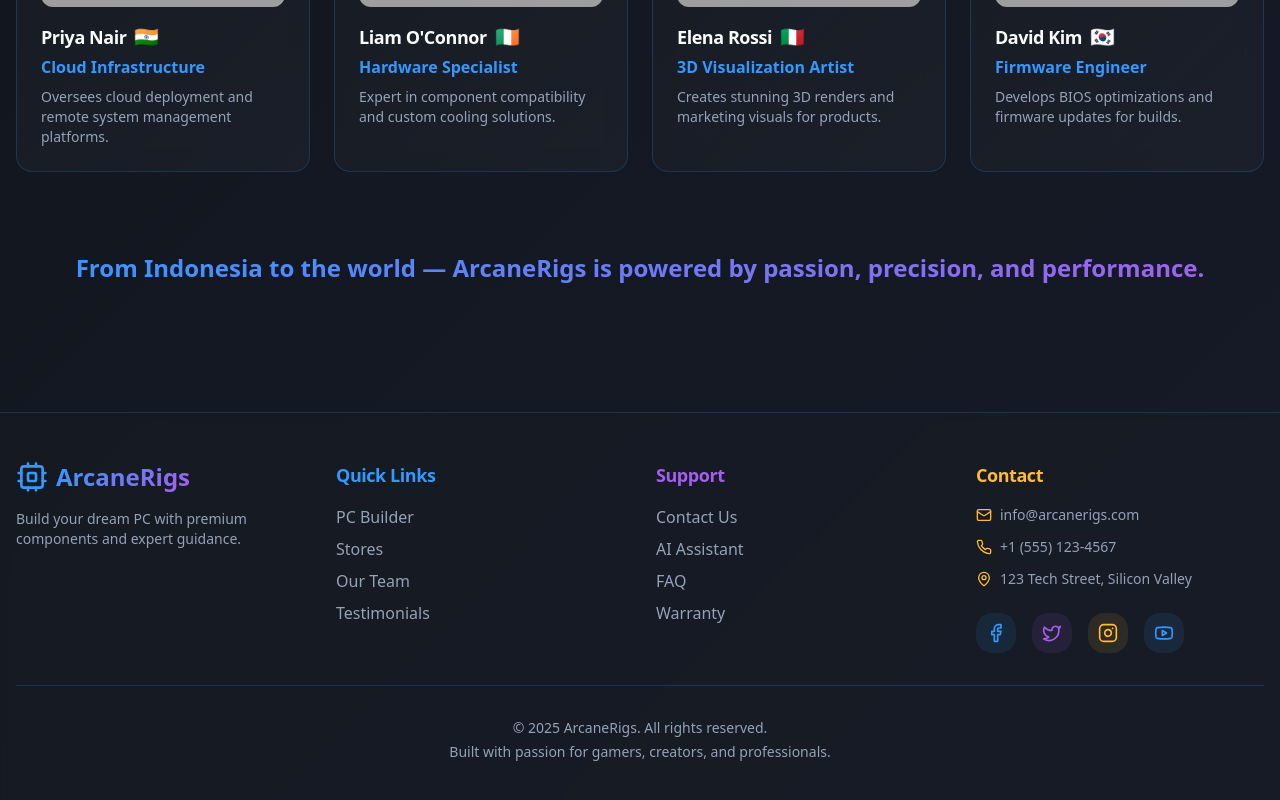
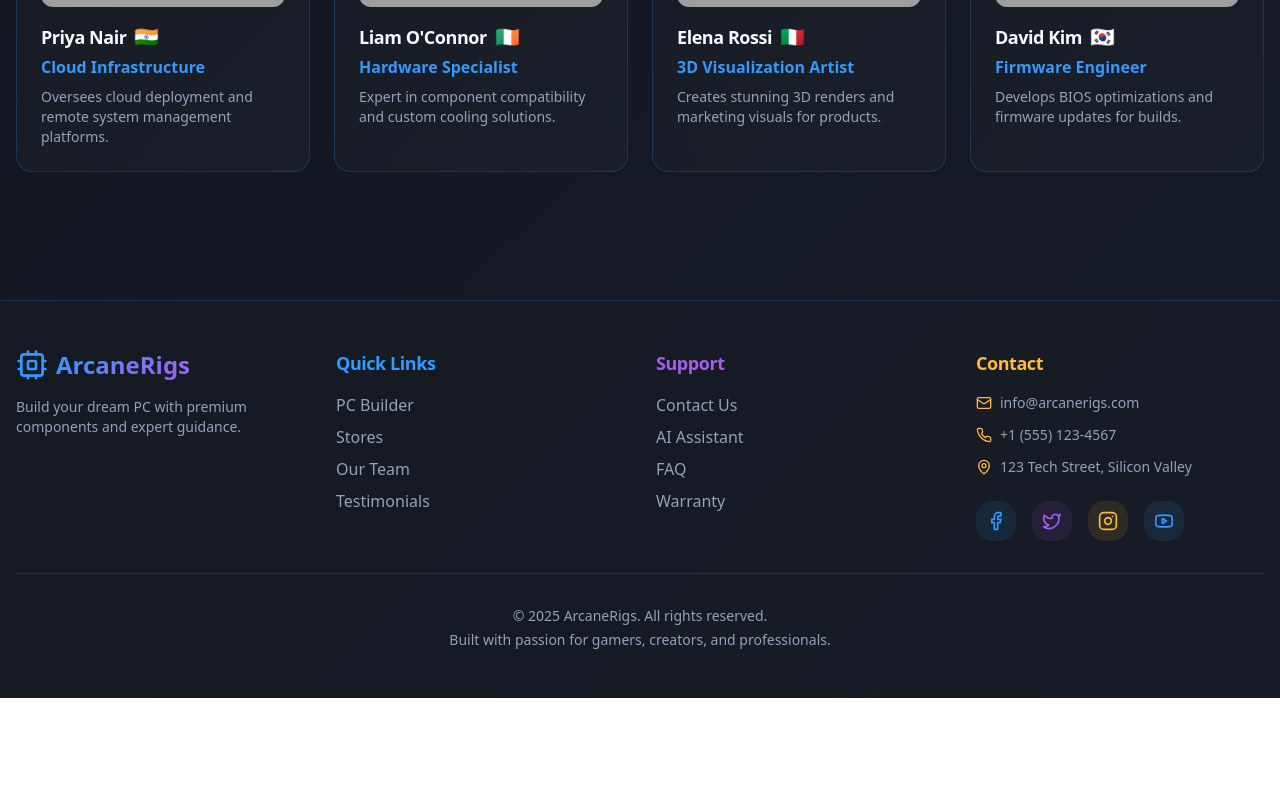
Before and after one commit to felixxheree/nebulae-rigs-studio, a React (Vite) app: page /team in a window 1280 px wide. Shown: the part 1486-2286 px from the top of the page. After the commit the page ends 2184 px from the top, so only its background shows below. Built offline with nearby package versions, Linux system fonts and the light colour scheme; grey boxes are pictures that could not be loaded; the HTML template or start-up script is replaced by a standard one.

Commit message:
Remove footer tagline from Team page
Remove the "From Indonesia to the world" tagline from the bottom of the Team page.

```diff
--- a/src/pages/Team.tsx
+++ b/src/pages/Team.tsx
@@ -239,18 +239,6 @@ const Team = () => {
           </div>
         </motion.div>
 
-        {/* Footer Tagline */}
-        <motion.div
-          initial={{ opacity: 0, y: 20 }}
-          whileInView={{ opacity: 1, y: 0 }}
-          viewport={{ once: true }}
-          transition={{ duration: 0.6 }}
-          className="mt-20 text-center"
-        >
-          <p className="text-xl md:text-2xl text-gradient-primary font-semibold">
-            From Indonesia to the world — ArcaneRigs is powered by passion, precision, and performance.
-          </p>
-        </motion.div>
       </div>
     </div>
   );
```
